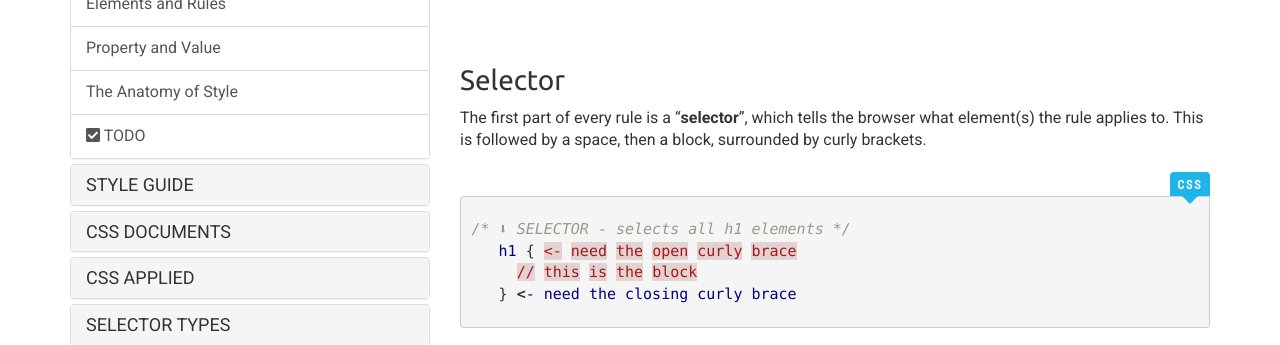
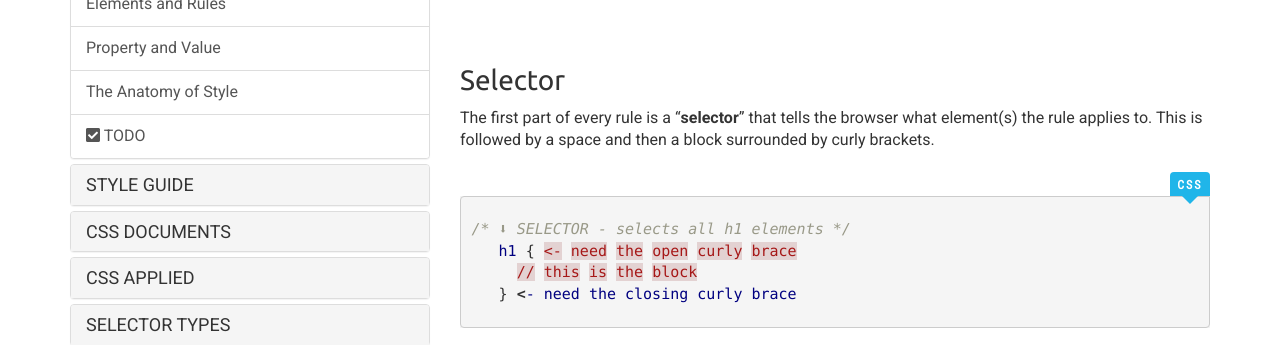
Before and after one commit to Montana-Media-Arts/webDesignFall2024, a Jekyll site: the page built from _docs/topic-09/01-anatomy/01-page.md, in a window 1280 px wide and 1146 px high. Shown: the part 243-588 px from the top of the window. Built offline with Jekyll 4.4.1, drawn with Linux system fonts in a browser that asks for light colours; nearby versions of some CDN libraries.

Commit message:
Update 01-page.md

```diff
--- a/_docs/topic-09/01-anatomy/01-page.md
+++ b/_docs/topic-09/01-anatomy/01-page.md
@@ -10,7 +10,7 @@ To "style" content in an HTML document, one must write style "rules" that apply
 
 ### Selector
 
-The first part of every rule is a "**selector**", which tells the browser what element(s) the rule applies to. This is followed by a space, then a block, surrounded by curly brackets.
+The first part of every rule is a "**selector**" that tells the browser what element(s) the rule applies to. This is followed by a space and then a block surrounded by curly brackets.
 
 <div class="code-heading">
   <span class="css">CSS</span>
```
